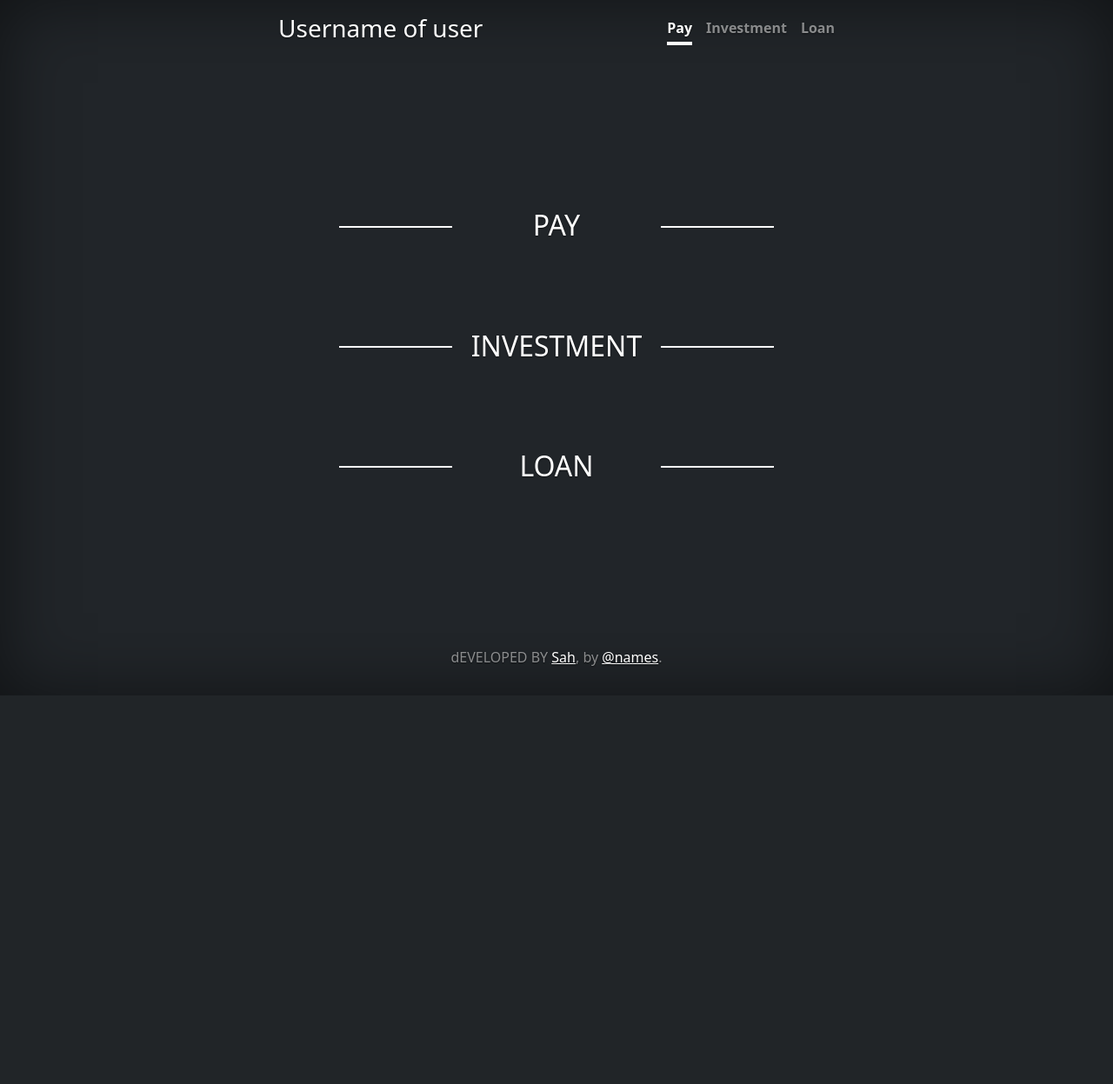
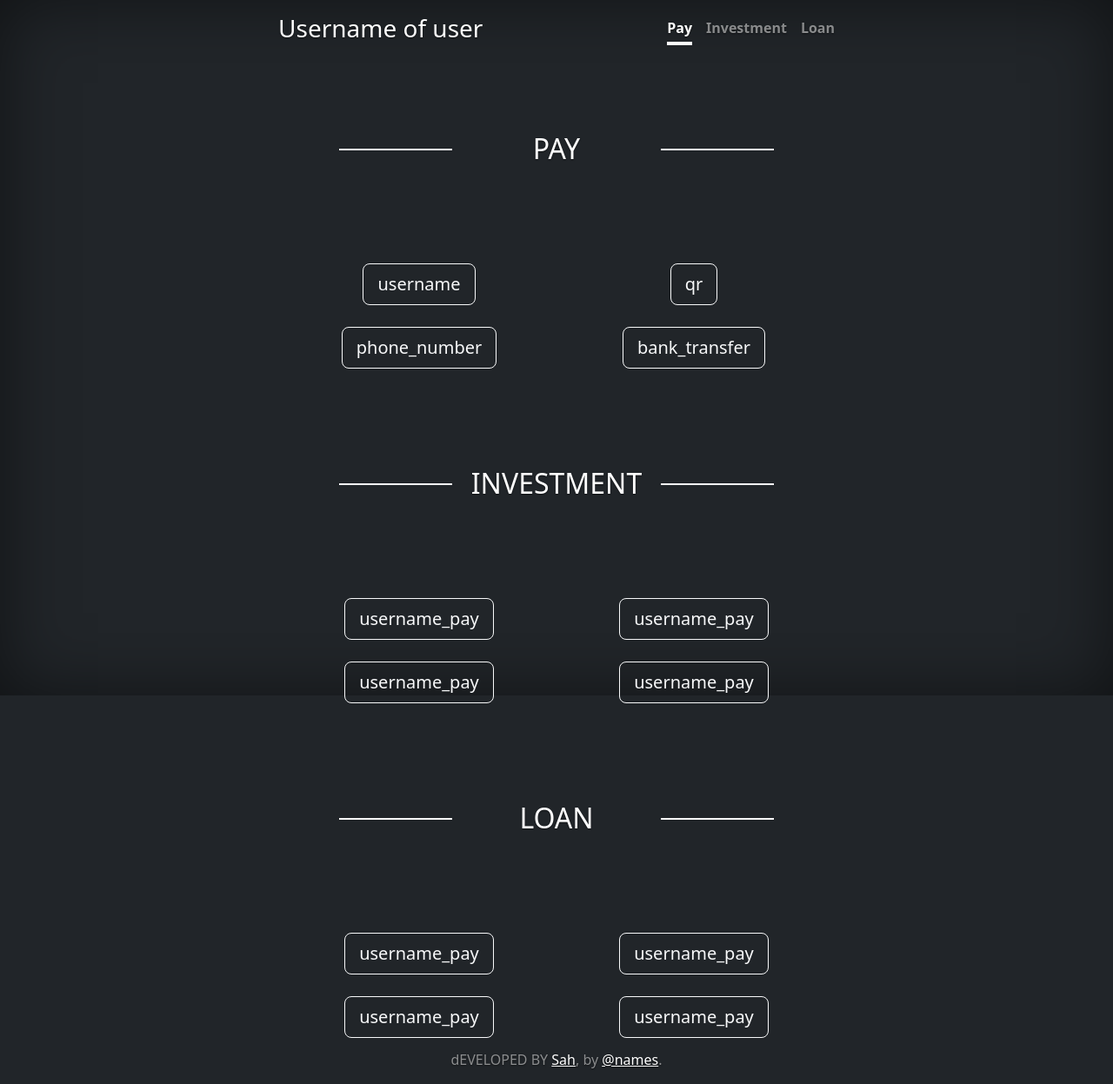
Before and after one commit to sahilsgovekar/Payment_System_and_Financial_Interface_using_CBDC, a Flask app: page /home in a window 1280 px wide. Shown: the whole page at 87% size. Before the commit the page ends 800 px from the top, so only its background shows below. Run offline with Flask 2, Linux system fonts and the light colour scheme; some libraries are stand-ins or nearby versions.

Commit message:
Added front end code of columns

```diff
--- a/static/cover.css
+++ b/static/cover.css
@@ -1,11 +1,11 @@
-
 
 /* Custom default button */
 .btn-light,
 .btn-light:hover,
 .btn-light:focus {
   color: #333;
-  text-shadow: none; /* Prevent inheritance from `body` */
+  text-shadow: none;
+  /* Prevent inheritance from `body` */
 }
 
 
@@ -37,7 +37,7 @@ body {
   border-bottom-color: rgba(255, 255, 255, .25);
 }
 
-.nav-masthead .nav-link + .nav-link {
+.nav-masthead .nav-link+.nav-link {
   margin-left: 1rem;
 }
 
@@ -100,3 +100,8 @@ body {
   white-space: nowrap;
   -webkit-overflow-scrolling: touch;
 }
+
+
+.h-100 {
+  height: 0;
+}
--- a/static/homecss.css
+++ b/static/homecss.css
@@ -31,3 +31,13 @@
     top: 50%;
     right: 0;
   }
+
+
+/* .colMenu {
+    width: calc(33.333333% - 30px);
+    margin: 15px;
+} */
+
+.colMenu {
+  padding: 2%;
+}
--- a/templates/home.html
+++ b/templates/home.html
@@ -20,12 +20,13 @@
         crossorigin="anonymous"></script>
 
 
-    <link href="/docs/5.3/dist/css/bootstrap.min.css" rel="stylesheet"
-        integrity="sha384-GLhlTQ8iRABdZLl6O3oVMWSktQOp6b7In1Zl3/Jr59b6EGGoI1aFkw7cmDA6j6gD" crossorigin="anonymous">
+    <!-- <link href="/docs/5.3/dist/css/bootstrap.min.css" rel="stylesheet"
+    integrity="sha384-GLhlTQ8iRABdZLl6O3oVMWSktQOp6b7In1Zl3/Jr59b6EGGoI1aFkw7cmDA6j6gD" crossorigin="anonymous">
+     -->
 
     <!-- Style for Cover i.e Home -->
+
     <link href="{{ url_for('static', filename='cover.css') }}" rel="stylesheet">
-
     <link href="{{ url_for('static', filename='homecss.css') }}" rel="stylesheet">
 
 </head>
@@ -60,6 +61,25 @@
             <div>
                 <h2 class="hr-lines"> PAY </h2>
 
+                <div class="row  justify-content-center spacy">
+                    <div class="col-lg-6 colMenu">
+                        <input type="button" name="pay_option" value="username" placeholder="username"
+                            class="btn btn-outline-light btn-lg">
+                    </div>
+                    <div class="col-lg-6 colMenu">
+                        <input type="button" name="pay_option" value="qr" placeholder="username"
+                            class="btn btn-outline-light btn-lg">
+                    </div>
+                    <div class="col-lg-6 colMenu">
+                        <input type="button" name="pay_option" value="phone_number" placeholder="username"
+                            class="btn btn-outline-light btn-lg">
+                    </div>
+                    <div class="col-lg-6 colMenu">
+                        <input type="button" name="pay_option" value="bank_transfer" placeholder="username"
+                            class="btn btn-outline-light btn-lg">
+                    </div>
+                </div>
+
             </div>
 
 
@@ -67,12 +87,50 @@
             <div>
                 <h2 class="hr-lines"> INVESTMENT </h2>
 
+                <div class="row  justify-content-center spacy">
+                    <div class="col-lg-6 colMenu">
+                        <input type="button" name="" value="username_pay" placeholder="username"
+                            class="btn btn-outline-light btn-lg">
+                    </div>
+                    <div class="col-lg-6 colMenu">
+                        <input type="button" name="" value="username_pay" placeholder="username"
+                            class="btn btn-outline-light btn-lg">
+                    </div>
+                    <div class="col-lg-6 colMenu">
+                        <input type="button" name="" value="username_pay" placeholder="username"
+                            class="btn btn-outline-light btn-lg">
+                    </div>
+                    <div class="col-lg-6 colMenu">
+                        <input type="button" name="" value="username_pay" placeholder="username"
+                            class="btn btn-outline-light btn-lg">
+                    </div>
+                </div>
+
             </div>
 
 
             <!-- loan -->
             <div>
                 <h2 class="hr-lines"> LOAN </h2>
+
+                <div class="row  justify-content-center spacy">
+                    <div class="col-lg-6 colMenu">
+                        <input type="button" name="" value="username_pay" placeholder="username"
+                            class="btn btn-outline-light btn-lg">
+                    </div>
+                    <div class="col-lg-6 colMenu">
+                        <input type="button" name="" value="username_pay" placeholder="username"
+                            class="btn btn-outline-light btn-lg">
+                    </div>
+                    <div class="col-lg-6 colMenu">
+                        <input type="button" name="" value="username_pay" placeholder="username"
+                            class="btn btn-outline-light btn-lg">
+                    </div>
+                    <div class="col-lg-6 colMenu">
+                        <input type="button" name="" value="username_pay" placeholder="username"
+                            class="btn btn-outline-light btn-lg">
+                    </div>
+                </div>
 
             </div>
 
```
Lines whose indentation alone changed are shown as unchanged.
